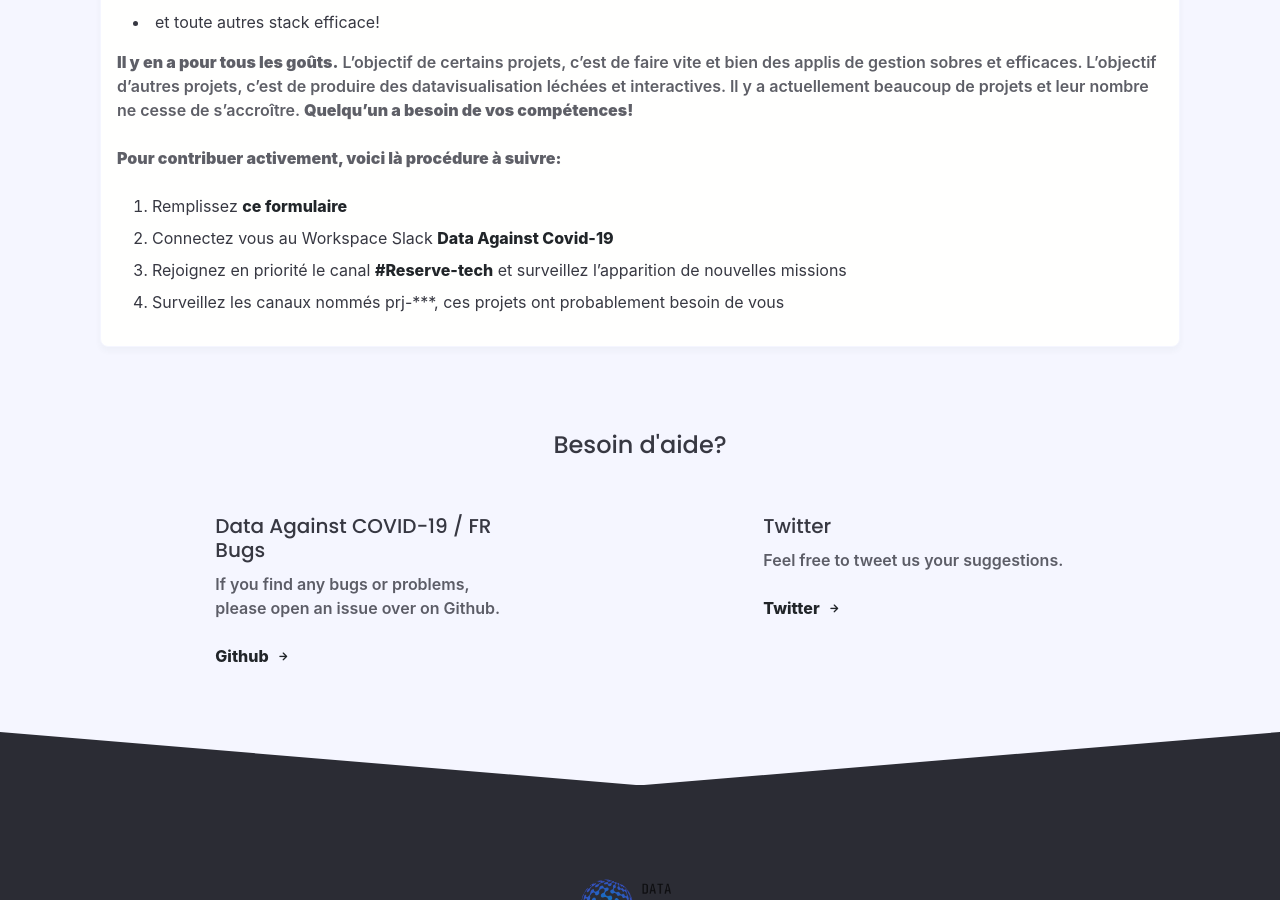
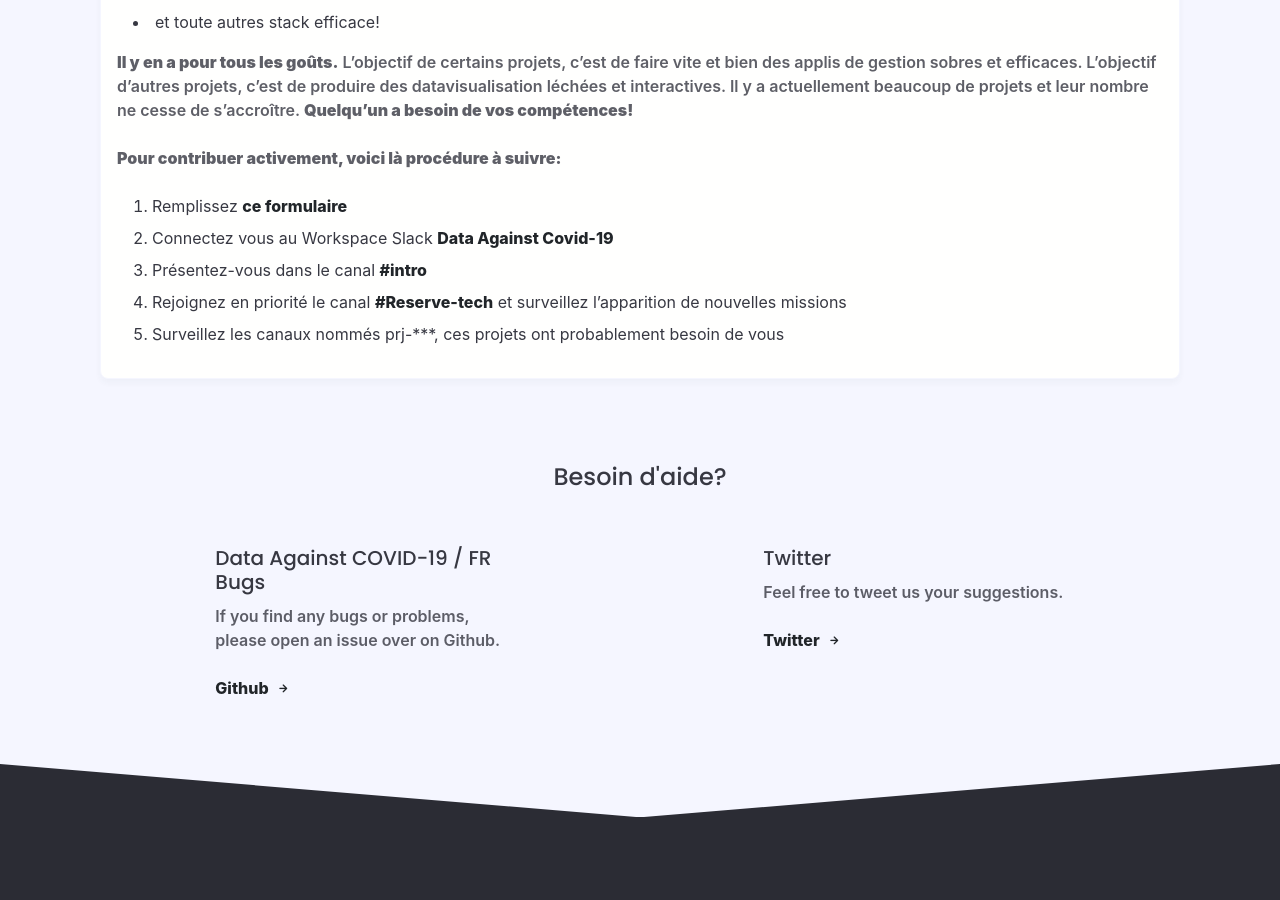
Before and after one commit to opencovid19-fr/opencovid19-fr.github.io, a Jekyll site: the page built from _posts/Comment contribuer/2020-03-15-je-suis-dev.md, in a window 1280 px wide and 900 px high, scrolled down 664 px. Built offline with Jekyll 4.4.1, drawn with Linux system fonts in a browser that asks for light colours; nearby versions of some CDN libraries; some web fonts are replaced; comment, search, counter and statistics services are not loaded.

Commit message:
Ajout référence au canal intro

```diff
--- a/_posts/Comment contribuer/2020-03-15-je-suis-dev.md
+++ b/_posts/Comment contribuer/2020-03-15-je-suis-dev.md
@@ -27,5 +27,6 @@ Il y a actuellement beaucoup de projets et leur nombre ne cesse de s'accroître.
 **Pour contribuer activement, voici là procédure à suivre:**
 1. Remplissez [ce formulaire](https://docs.google.com/forms/d/e/1FAIpQLSdiw56eQNGkm5uQt7mlcR32n--J2rwfSgOYpF9eAKThFNv7rA/viewform)
 2. Connectez vous au Workspace Slack [Data Against Covid-19](https://join.slack.com/t/dataagainstcovid-19/shared_invite/zt-cgsplso2-LIvWeRHlf1ZFIrh~SPj~IA)
-3. Rejoignez en priorité le canal [#Reserve-tech](https://app.slack.com/client/TUQTGE7FU/C0104P6HVQU/thread/CV3M7RE8Y-1585336854.107000) et surveillez l'apparition de nouvelles missions
-4. Surveillez les canaux nommés prj-\*\*\*, ces projets ont probablement besoin de vous
+3. Présentez-vous dans le canal [#intro](https://app.slack.com/client/TUQTGE7FU/C010DRZCJQL/thread/CV3M7RE8Y-1585336854.107000)
+4. Rejoignez en priorité le canal [#Reserve-tech](https://app.slack.com/client/TUQTGE7FU/C0104P6HVQU/thread/CV3M7RE8Y-1585336854.107000) et surveillez l'apparition de nouvelles missions
+5. Surveillez les canaux nommés prj-\*\*\*, ces projets ont probablement besoin de vous
```
